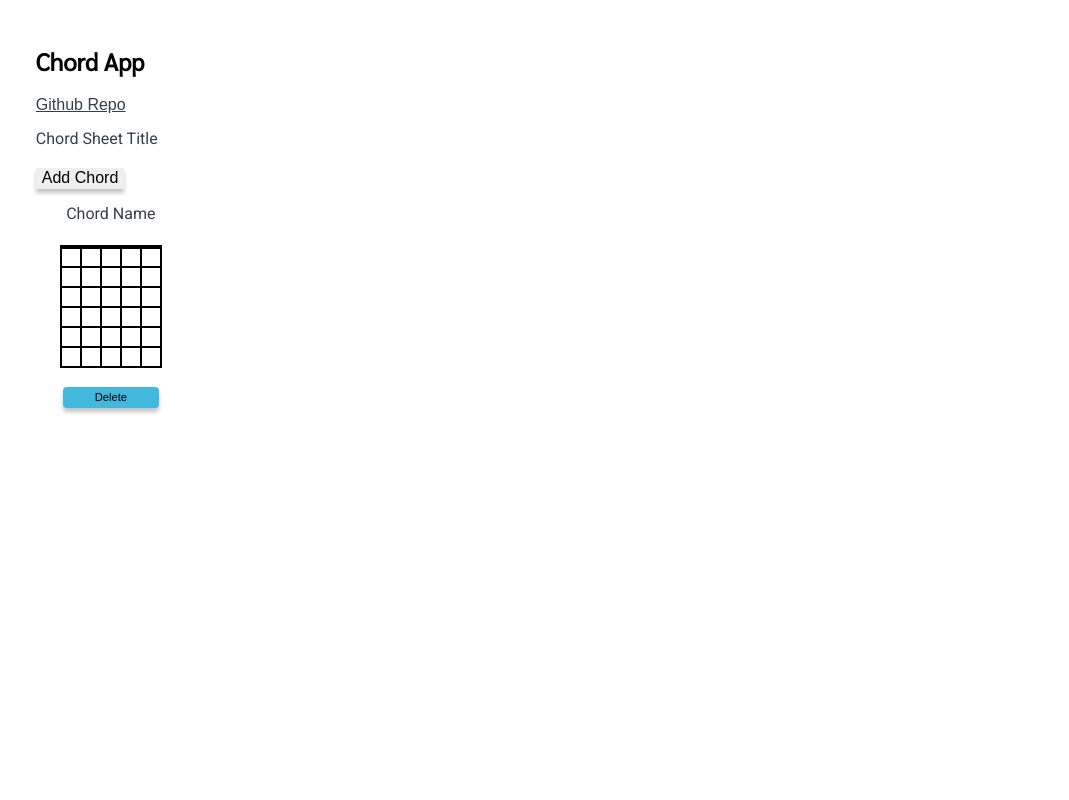
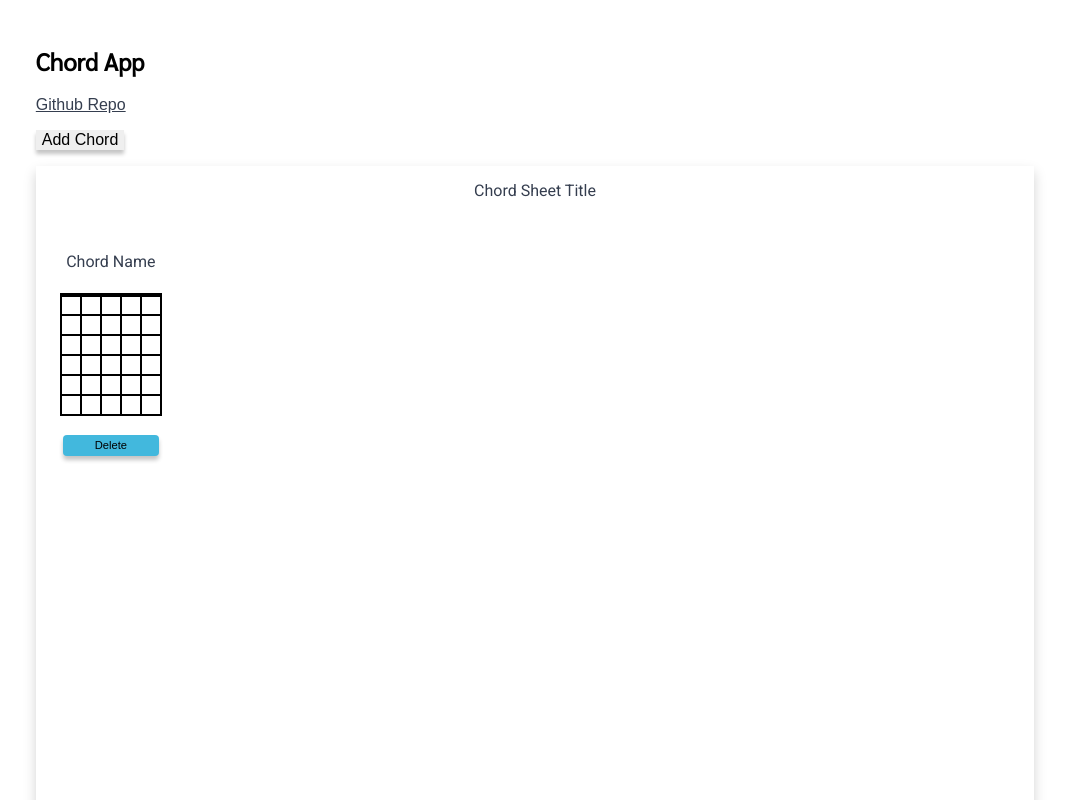
Before and after one commit to AntonEmery/chord-app-client, a React (Create React App) app: page / in a window 1280 px wide. Shown: the top 800 px of the page, without its empty margins (105-1174 px from the left). Built offline with nearby package versions, Linux system fonts and the light colour scheme.

Commit message:
Add styling to sheet component

```diff
--- a/src/components/chord-sheet/ChordSheet.js
+++ b/src/components/chord-sheet/ChordSheet.js
@@ -81,6 +81,10 @@ class ChordSheet extends Component {
           <h2>Chord App</h2>
           <a href="https://github.com/AntonEmery/chord-app-client" target="_blank" rel="noopener noreferrer">Github Repo</a>
         </div>
+
+         <ToolBar addChord={this.addChord} />
+        <div className="chord-sheet__container">
+          <div className="chord-sheet__title-container">
             <ToggleInput
               setName={this.updateSheetTitle}
               className="chord-sheet__title"
@@ -88,9 +92,7 @@ class ChordSheet extends Component {
               inputName='chord-sheet__title'
               id={this.props.id}
               />
-         <ToolBar
-          addChord={this.addChord}
-        />
+          </div>
           <div className="chords__container">
             {this.state.chords.map((chord, index) => {
               return (
@@ -106,6 +108,7 @@ class ChordSheet extends Component {
               })}
           </div>
         </div>
+      </div>
     )
   }
 }
--- a/src/stylesheets/_all.scss
+++ b/src/stylesheets/_all.scss
@@ -28,8 +28,19 @@ body {
     margin: 2rem auto;
   }
 
+  &__container {
+    height: 100vh;
+    margin-top: 1rem;
+    box-shadow: $chord-sheet-box-shadow;
+  }
+
   &__title {
     margin-bottom: 2rem;
+
+    &-container {
+      text-align: center;
+      margin-bottom: 2rem;
+    }
   }
 }
 
--- a/src/stylesheets/_variables.scss
+++ b/src/stylesheets/_variables.scss
@@ -12,6 +12,7 @@ $link-hover-color: #37b8eb;
 //Box Shadows
 $button-box-shadow: 0 4px 4px 0 rgba(0, 0, 0, 0.23); // login button
 $card-box-shadow: 0 0 0 1px rgba(14,41,57,.12), 0 2px 5px rgba(14,41,57,.44), inset 0 -1px 2px rgba(14,41,57,.15);
+$chord-sheet-box-shadow: 0 6px 12px 0 rgba(0, 0, 0, 0.175);
 
 
 // Inputs
```
Lines whose indentation alone changed are shown as unchanged.
